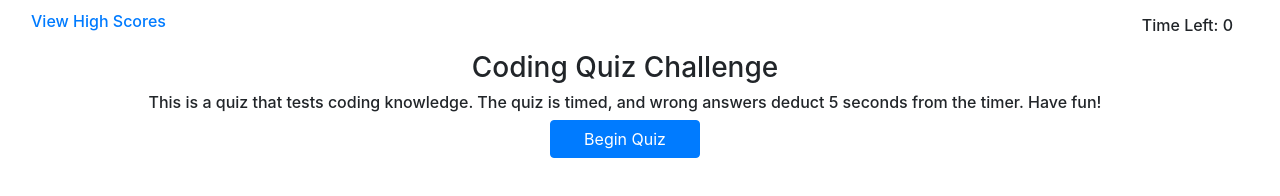
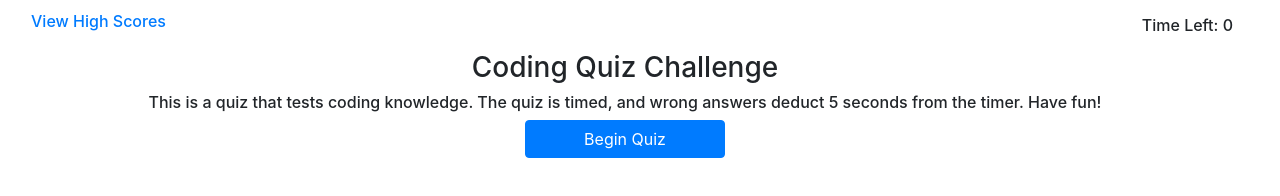
Before and after one commit to locutusOO1/code_quiz, a plain HTML site: page index.html in a window 1280 px wide. Drawn offline with nearby package versions, Linux system fonts and the light colour scheme.

Commit message:
updated readme, might be final commit

```diff
--- a/code.js
+++ b/code.js
@@ -116,7 +116,7 @@ $(document).ready(function() {
         }
     }
 
-    // go to Next Question
+    // go to next question
     function nextQues () {
         clearContent();
         lockAns = false;
@@ -151,6 +151,7 @@ $(document).ready(function() {
                         }
                         newEl = $('<h6 class="result mx-auto text-center '+ resClass +'">'+ result +'</h6>');
                         newEl.appendTo(resultRow);
+                        // timeout to advance next question
                         var timeOut = setTimeout(function() {
                             nextQues();
                         },1250);
--- a/style.css
+++ b/style.css
@@ -1,6 +1,6 @@
 button {
     margin-bottom: 1px;
-    min-width: 150px;
+    min-width: 200px;
 }
 
 #main_container {
```
Also changed, not shown: 1 other file.
